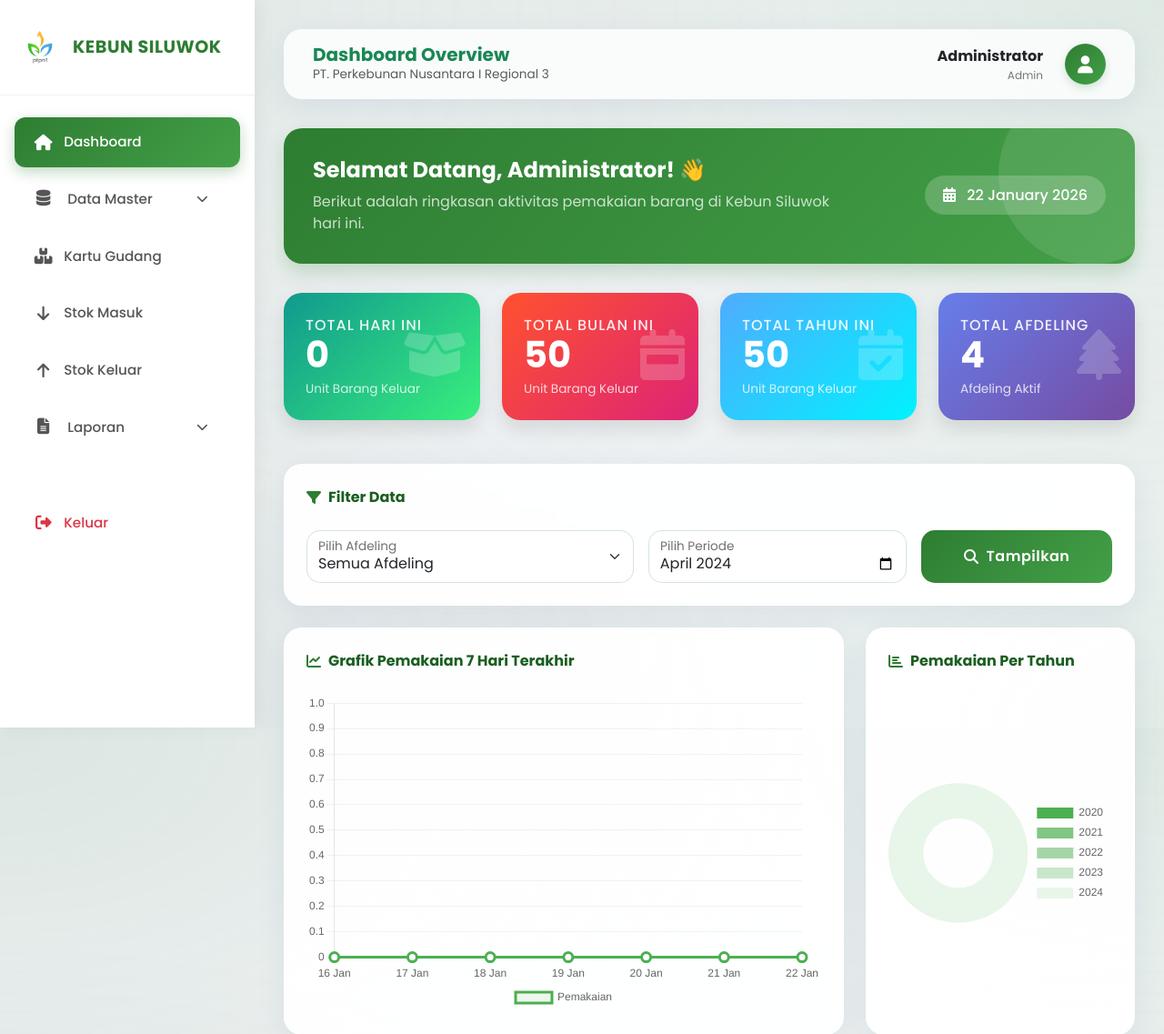
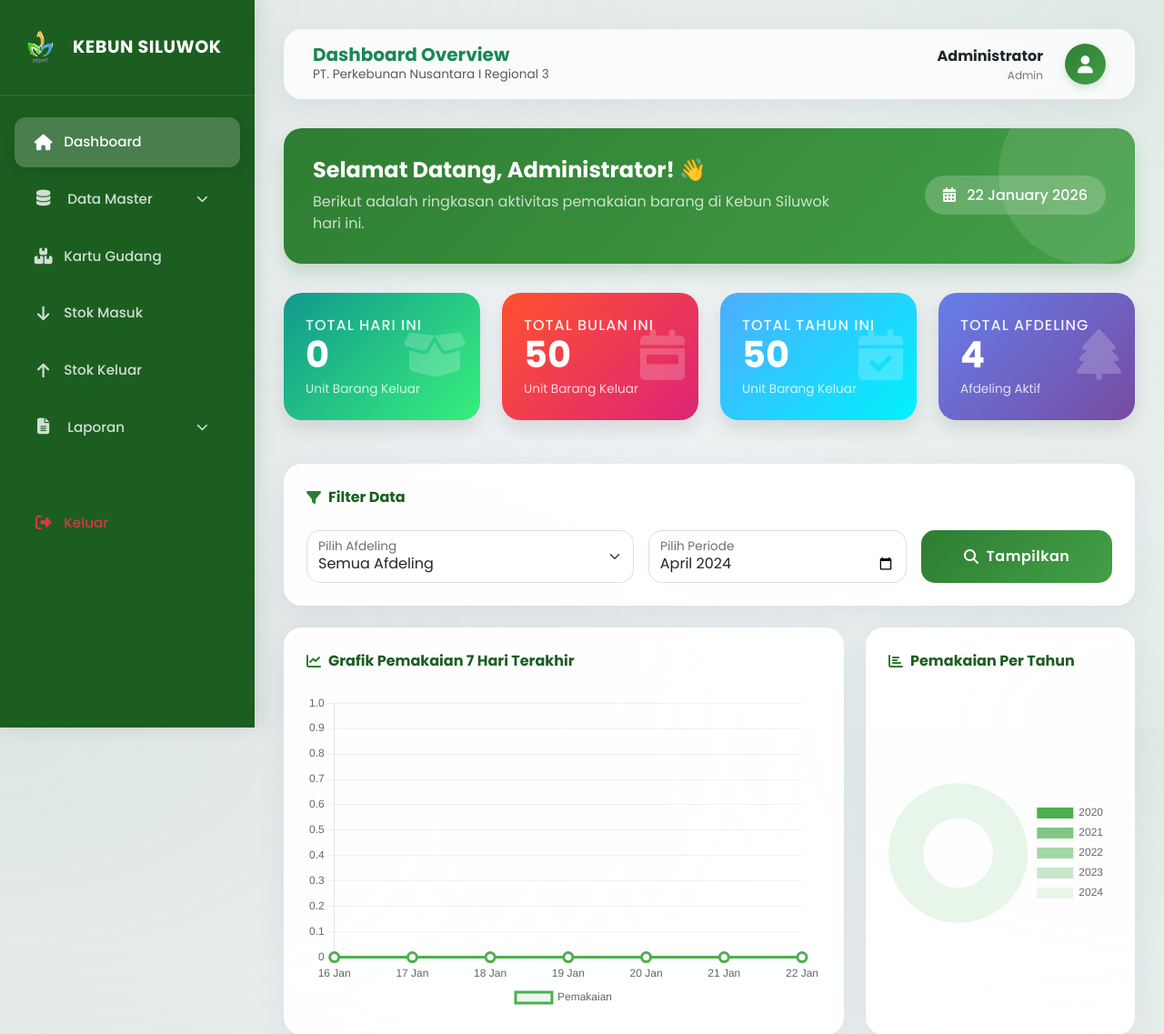
Before and after one commit to VanisaIndriyani/kebunsiluwok, a PHP site: page /dashboard.php in a window 1280 px wide. Shown: the top 1137 px of the page at 91% size. Run offline with PHP 8.4, Linux system fonts and the light colour scheme; a user stored in the database is signed in; data comes from the database, SQL or seed files in the repository.

Commit message:
Update sidebar color to green and fix mobile responsiveness

```diff
--- a/assets/css/dashboard.css
+++ b/assets/css/dashboard.css
@@ -38,8 +38,8 @@ body {
     position: fixed;
     top: 0;
     left: 0;
-    background: white;
-    box-shadow: 4px 0 20px rgba(0,0,0,0.05);
+    background: #1b5e20; /* Dark Green Background */
+    box-shadow: 4px 0 20px rgba(0,0,0,0.1);
     z-index: 1000;
     transition: all 0.3s ease;
     overflow-y: auto;
@@ -50,13 +50,13 @@ body {
     display: flex;
     align-items: center;
     gap: 1rem;
-    border-bottom: 1px solid rgba(0,0,0,0.05);
+    border-bottom: 1px solid rgba(255, 255, 255, 0.1);
 }
 
 .sidebar-brand {
     font-weight: 700;
     font-size: 1.2rem;
-    color: var(--primary-color);
+    color: #ffffff;
     text-decoration: none;
     letter-spacing: 0.5px;
 }
@@ -75,7 +75,7 @@ body {
     display: flex;
     align-items: center;
     padding: 1rem 1.2rem;
-    color: #555;
+    color: rgba(255, 255, 255, 0.8);
     text-decoration: none;
     border-radius: 12px;
     transition: all 0.3s ease;
@@ -84,15 +84,15 @@ body {
 }
 
 .sidebar-menu a:hover {
-    background-color: rgba(46, 125, 50, 0.05);
-    color: var(--primary-color);
+    background-color: rgba(255, 255, 255, 0.1);
+    color: #ffffff;
     transform: translateX(5px);
 }
 
 .sidebar-menu a.active {
-    background: var(--gradient-primary);
+    background: rgba(255, 255, 255, 0.2);
     color: white;
-    box-shadow: 0 5px 15px rgba(46, 125, 50, 0.3);
+    box-shadow: 0 5px 15px rgba(0, 0, 0, 0.1);
 }
 
 .sidebar-menu i {
@@ -112,6 +112,13 @@ body {
     padding: 0.7rem 1rem;
     font-size: 0.9rem;
     opacity: 0.8;
+    color: rgba(255, 255, 255, 0.7);
+}
+
+.sidebar-submenu a:hover {
+    color: #ffffff;
+    background: transparent;
+    opacity: 1;
 }
 
 /* Main Content Layout */
```
